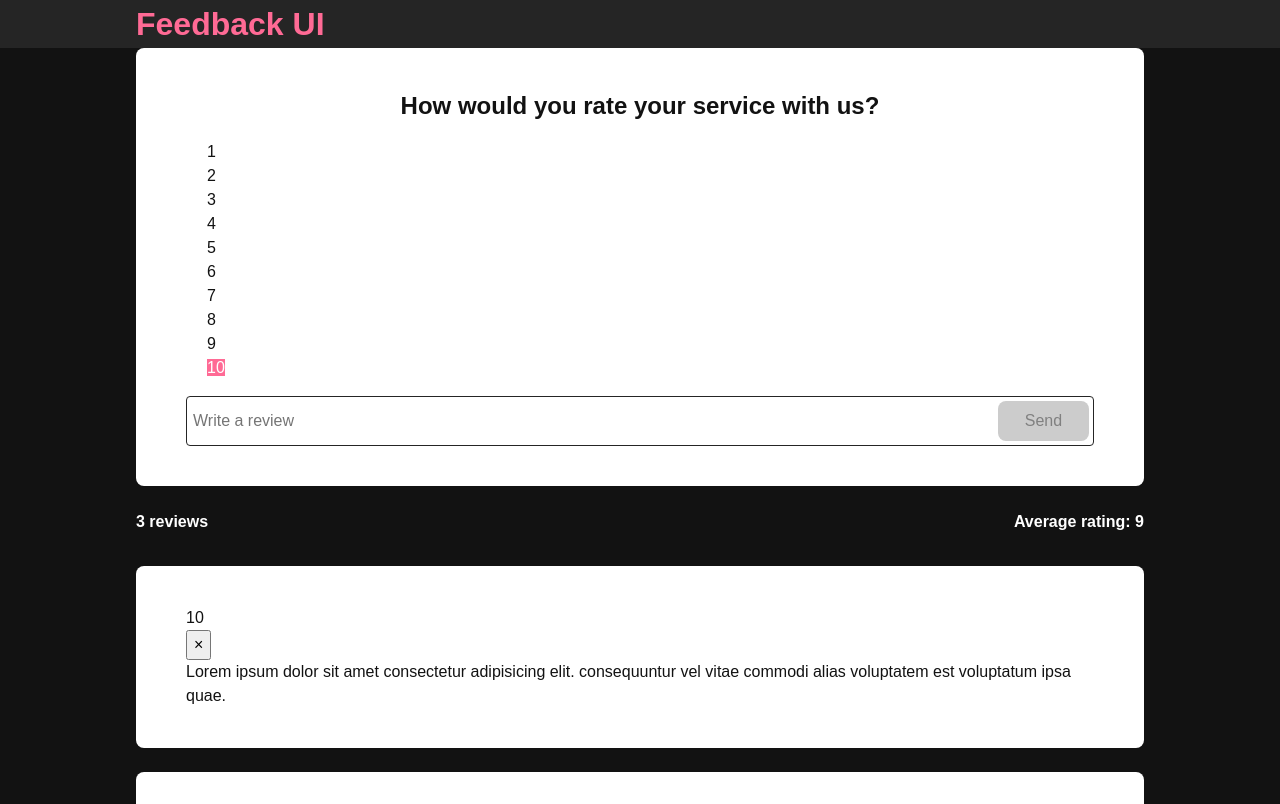
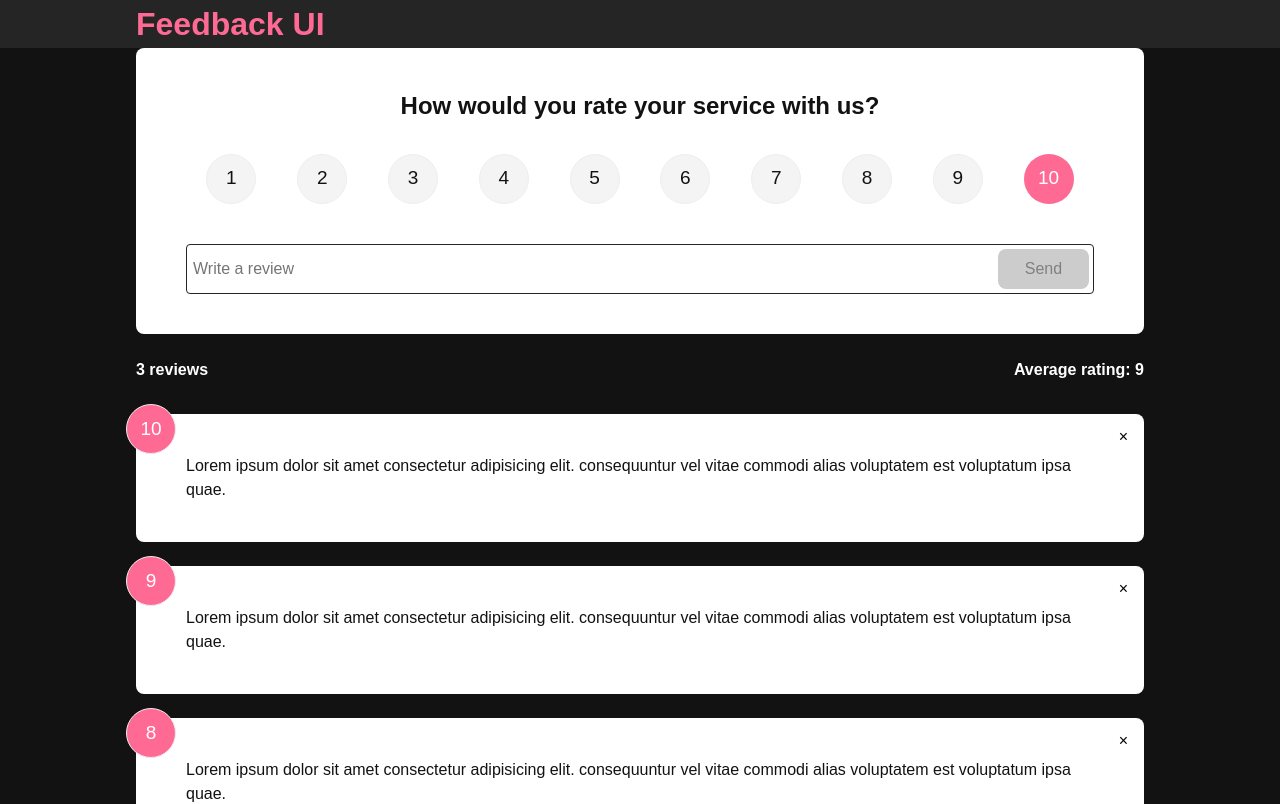
Before and after one commit to uxmoon/feedback-app, a React (Create React App) app: page / in a window 1280 px wide. Shown: the top 804 px of the page. Built offline with nearby package versions, Linux system fonts and the light colour scheme.

Commit message:
Add css class and comments

```diff
--- a/src/components/FeedbackItem.jsx
+++ b/src/components/FeedbackItem.jsx
@@ -4,8 +4,12 @@ import Card from './shared/Card'
 function FeedbackItem({ item, handleDelete }) {
   return (
     <Card>
-      <div>{item.rating}</div>
-      <button onClick={() => handleDelete(item.id)} type='button'>
+      <div className='rating-number'>{item.rating}</div>
+      <button
+        onClick={() => handleDelete(item.id)}
+        type='button'
+        className='close'
+      >
         &times;
         <span className='sr-only'>Delete</span>
       </button>
--- a/src/components/RatingSelect.jsx
+++ b/src/components/RatingSelect.jsx
@@ -5,12 +5,13 @@ function RatingSelect({ select }) {
 
   // handlers
   const handleChange = (event) => {
+    // convert to a number using the plus sign
     setSelected(+event.currentTarget.value)
     select(+event.currentTarget.value)
   }
 
   return (
-    <ul>
+    <ul className='rating'>
       <li>
         <input
           type='radio'
--- a/src/components/shared/Button.jsx
+++ b/src/components/shared/Button.jsx
@@ -13,6 +13,7 @@ Button.defaultProps = {
   type: 'button',
   isDisabled: false,
 }
+
 Button.propTypes = {
   children: PropTypes.node.isRequired,
   version: PropTypes.string,
```
